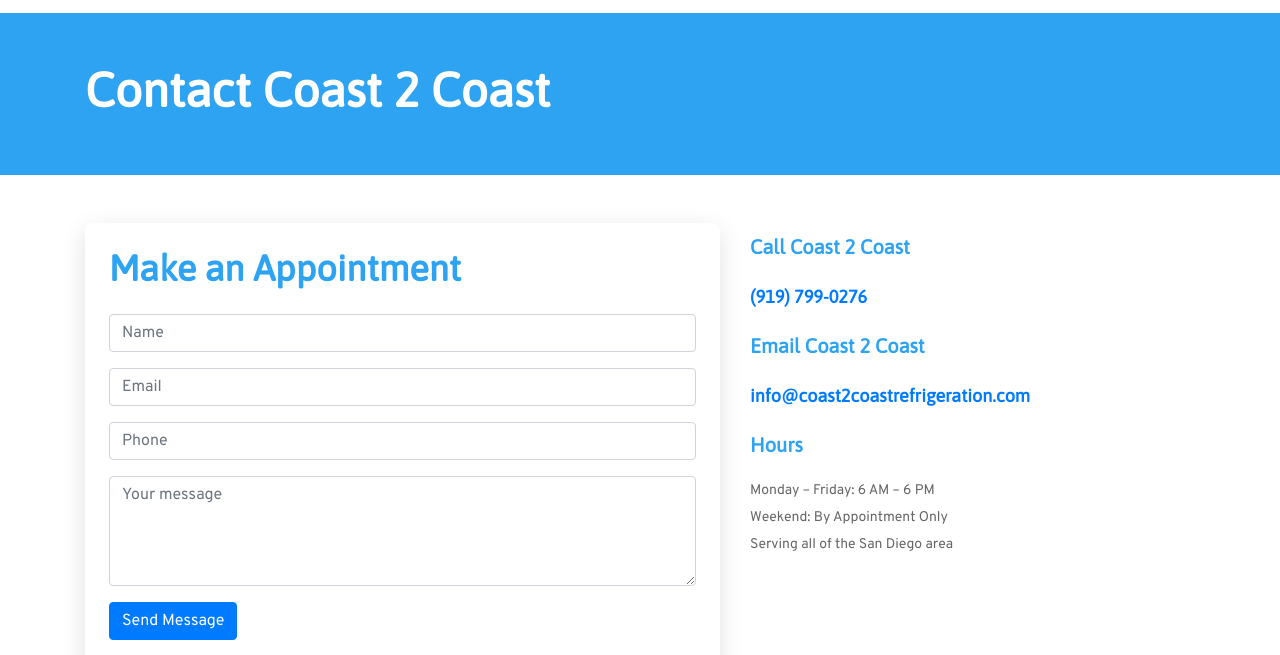
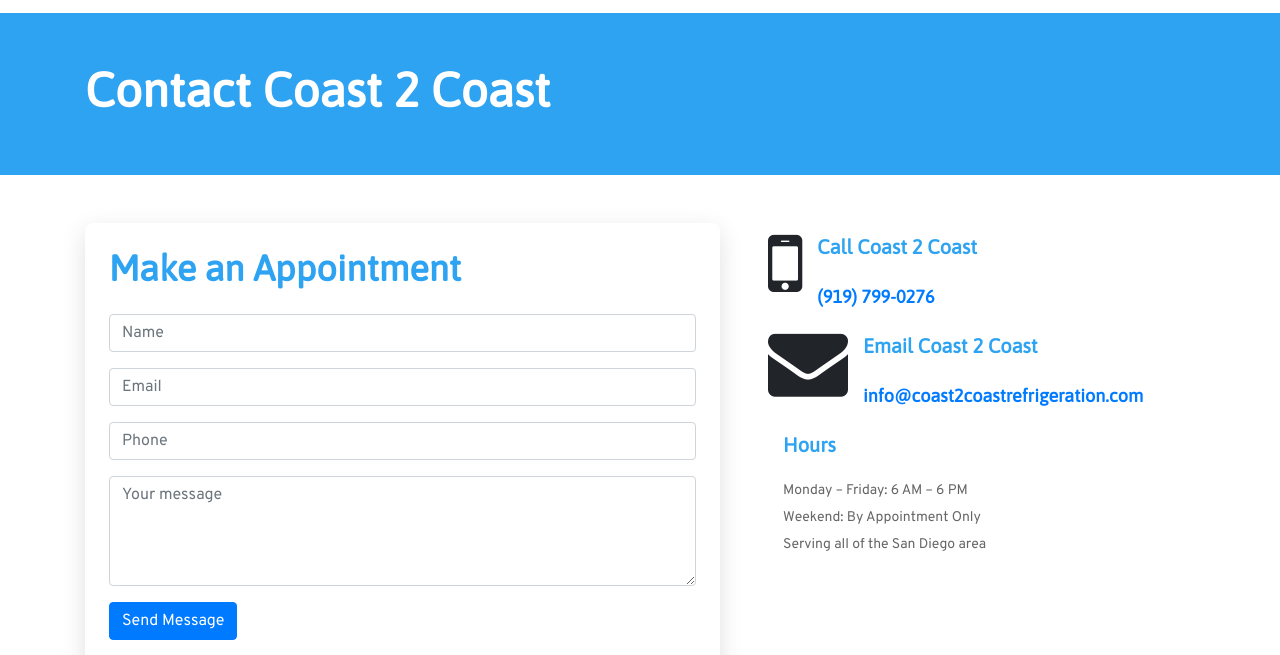
Before and after one commit to ghawthorne66/coast-to-coast, a Gatsby site: page /contact in a window 1280 px wide. Shown: the part 145-800 px from the top of the page. Built offline with nearby package versions, Linux system fonts and the light colour scheme; Gatsby itself is replaced by a stand-in of ours; some packages are replaced by stand-ins of ours.

Commit message:
icons adjustment remaining

```diff
--- a/src/components/contact/content.jsx
+++ b/src/components/contact/content.jsx
@@ -51,7 +51,10 @@
         <Col lg="7">
           <ContactForm />
         </Col>
-        <Col className="mt-4 mt-lg-0" lg="5">
+        <Col className="mt-4 mt-lg-0 px-5" lg="5">
+          <Row>
+            <i className="fa fa-mobile fa-5x" />
+            <Col>
               <h1>
                 Call Coast 2 Coast
               </h1>
@@ -60,6 +63,13 @@
                   (919) 799-0276
                 </h3>
               </a>
+            </Col>
+          </Row>
+
+          <Row>
+            <i className="fa fa-envelope fa-5x" />
+
+            <Col>
               <h1>
                 Email Coast 2 Coast
               </h1>
@@ -68,6 +78,9 @@
                   info@coast2coastrefrigeration.com
                 </h3>
               </a>
+
+            </Col>
+          </Row>
           <h1>
             Hours
           </h1>
```
Lines whose indentation alone changed are shown as unchanged.
